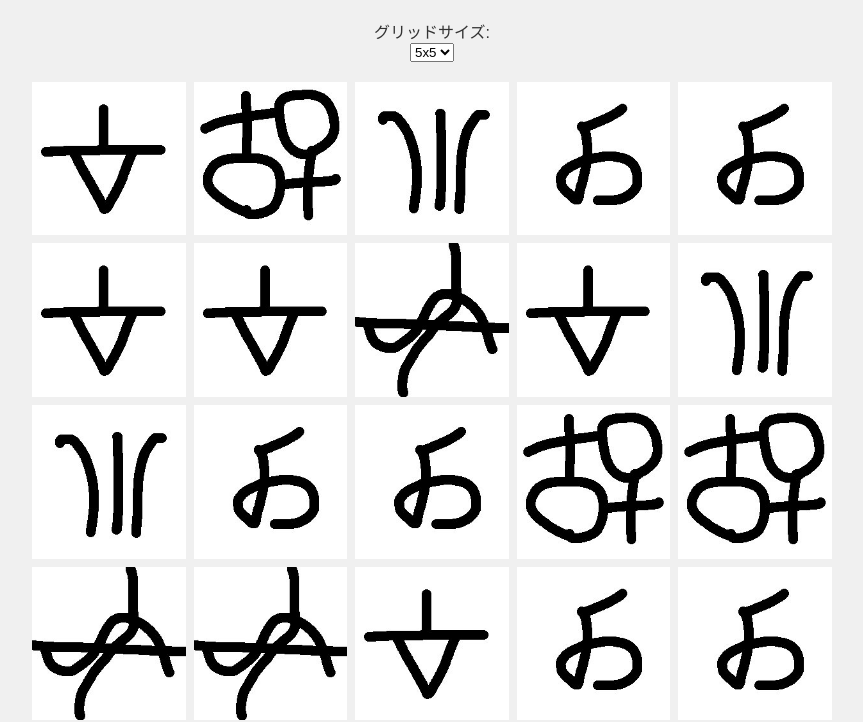
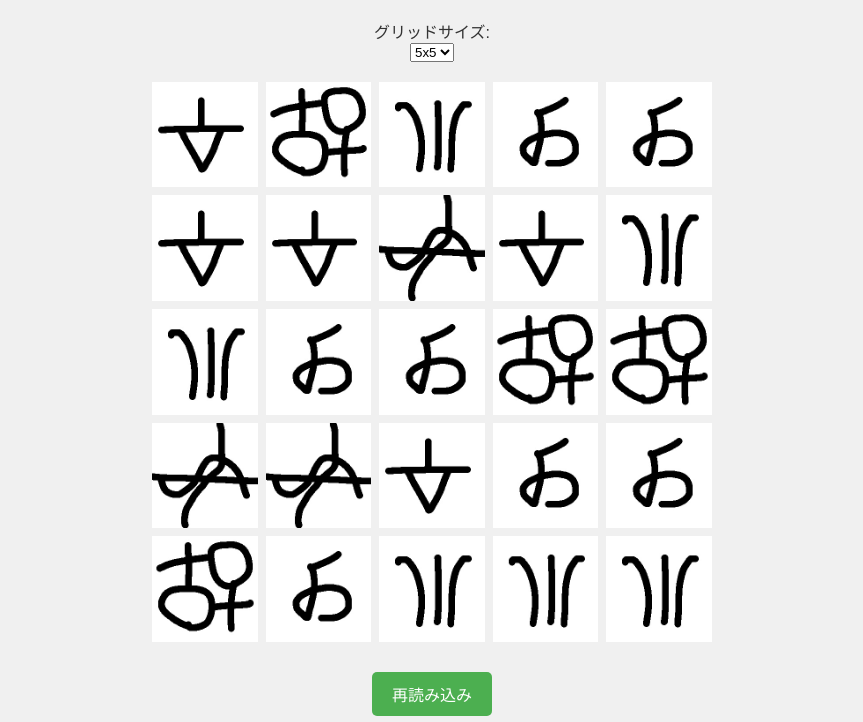
Before and after one commit to lattechi/2024-10-29-05-08, a plain HTML site: page index.html in a window 1280 px wide. Shown: the part 90-812 px from the top of the page, without its empty margins (208-1071 px from the left). Drawn offline with Linux system fonts and the light colour scheme.

Commit message:
Update commit message

```diff
--- a/index.html
+++ b/index.html
@@ -18,7 +18,7 @@
         .grid {
             display: grid;
             gap: 1vmin;
-            max-width: 100vmin;
+            max-width: 70vmin;
             margin: 20px auto;
         }
         .grid img {
@@ -97,11 +97,6 @@
         });
 
         createGrid(5);
-
-        window.addEventListener("beforeunload", (event) => {
-            event.preventDefault();
-            event.returnValue = "ページを離れると変更が保存されません。よろしいですか？";
-        });
     </script>
 
 </body>
```
